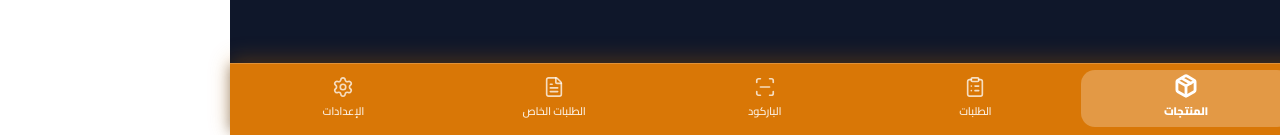
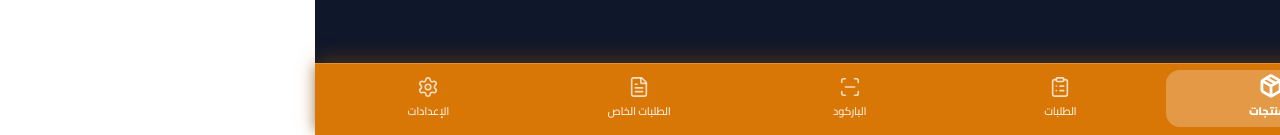
Before and after one commit to ectroshop9/dzboard, a React (Vite) app: page /admin/products in a window 1280 px wide. Shown: the part 665-800 px from the top of the page. Built offline with nearby package versions, Linux system fonts and the light colour scheme; no server answers; sample sign-in values are in the browser's storage.

Commit message:
Fix Navbar

```diff
--- a/src/pages/AdminProductsPage.jsx
+++ b/src/pages/AdminProductsPage.jsx
@@ -290,11 +290,6 @@ export default function AdminProductsPage() {
     <div style={{ background: '#0f172a', color: '#f8fafc', direction: 'rtl', minHeight: '100vh', paddingBottom: 85, fontFamily: 'system-ui, -apple-system, sans-serif' }}>
 
       <style>{`
-        @media (max-width: 640px) {
-          .admin-header {
-            display: none !important;
-          }
-        }
         @keyframes spin {
           from { transform: rotate(0deg); }
           to { transform: rotate(360deg); }
@@ -307,7 +302,7 @@ export default function AdminProductsPage() {
         }
       `}</style>
 
-      {/* Notification Toast */}
+      {/* Toast Notification */}
       {notification && (
         <div style={{ position: 'fixed', top: 20, right: 20, zIndex: 100, background: notification.type === 'error' ? '#ef4444' : '#10b981', color: '#fff', padding: '12px 20px', borderRadius: 10, display: 'flex', alignItems: 'center', gap: 8, boxShadow: '0 10px 25px -5px rgba(0,0,0,0.5)', fontSize: 14, fontWeight: 700 }}>
           {notification.type === 'error' ? <AlertCircle size={18} /> : <CheckCircle size={18} />}
@@ -315,8 +310,8 @@ export default function AdminProductsPage() {
         </div>
       )}
 
-      {/* Header */}
-      <div className="admin-header" style={{ background: '#1e293b', borderBottom: '1px solid #334155', padding: '12px 16px', position: 'sticky', top: 0, zIndex: 30 }}>
+      {/* Universal Dark Header */}
+      <div style={{ background: '#1e293b', borderBottom: '1px solid #334155', padding: '12px 16px', position: 'sticky', top: 0, zIndex: 30 }}>
         <div style={{ maxWidth: 1200, margin: '0 auto', display: 'flex', alignItems: 'center', justifyContent: 'space-between' }}>
           <div style={{ display: 'flex', alignItems: 'center', gap: 12 }}>
             <Link to="/admin/dashboard" style={{ background: '#334155', border: '1px solid #475569', color: '#f8fafc', borderRadius: 8, padding: '6px 10px', display: 'flex', alignItems: 'center', textDecoration: 'none' }}>
@@ -442,7 +437,7 @@ export default function AdminProductsPage() {
         )}
       </div>
 
-      {/* Navigation Bar */}
+      {/* Navigation Bar Dark Mode */}
       <nav style={{
         position: 'fixed',
         bottom: 0,
@@ -453,12 +448,15 @@ export default function AdminProductsPage() {
         borderTop: '1px solid #334155',
         display: 'flex',
         alignItems: 'center',
-        justifyContent: 'space-around',
+        justifyContent: 'space-between',
         zIndex: 50,
         boxShadow: '0 -4px 12px rgba(0, 0, 0, 0.4)',
         paddingBottom: 'env(safe-area-inset-bottom)',
+        paddingLeft: 12,
+        paddingRight: 12,
         overflowX: 'auto'
       }}>
+        <div style={{ display: 'flex', alignItems: 'center', gap: 8 }}>
           {leftNavItems.map((item) => {
             const Icon = item.icon;
             const isActive = location.pathname === item.path;
@@ -481,6 +479,7 @@ export default function AdminProductsPage() {
               </Link>
             );
           })}
+        </div>
 
         <button onClick={handleOpenAdd} style={{
           width: 48,
@@ -500,6 +499,7 @@ export default function AdminProductsPage() {
           <Plus size={24} />
         </button>
 
+        <div style={{ display: 'flex', alignItems: 'center', gap: 8 }}>
           {rightNavItems.map((item) => {
             const Icon = item.icon;
             const isActive = location.pathname === item.path;
@@ -522,6 +522,7 @@ export default function AdminProductsPage() {
               </Link>
             );
           })}
+        </div>
       </nav>
 
     </div>
```
Lines whose indentation alone changed are shown as unchanged.
